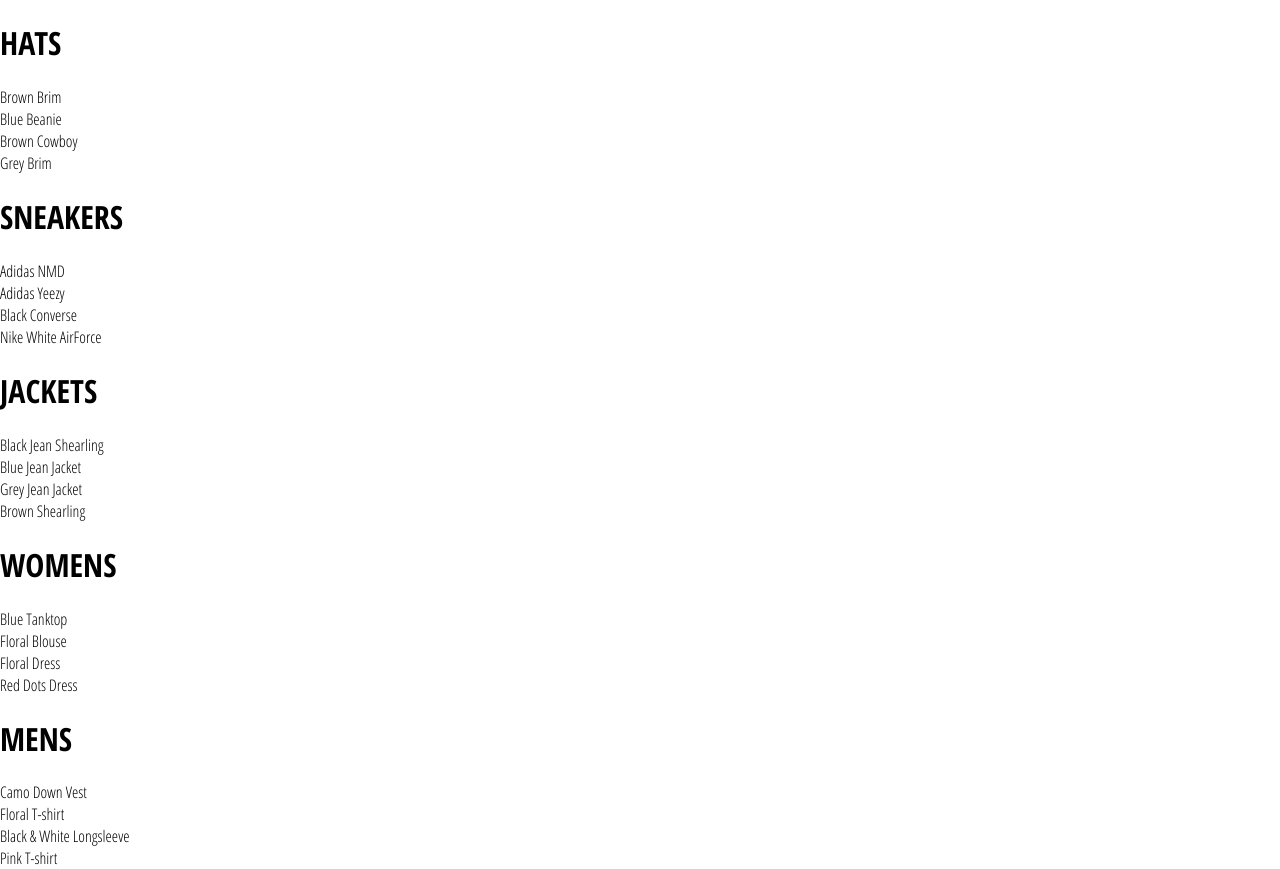
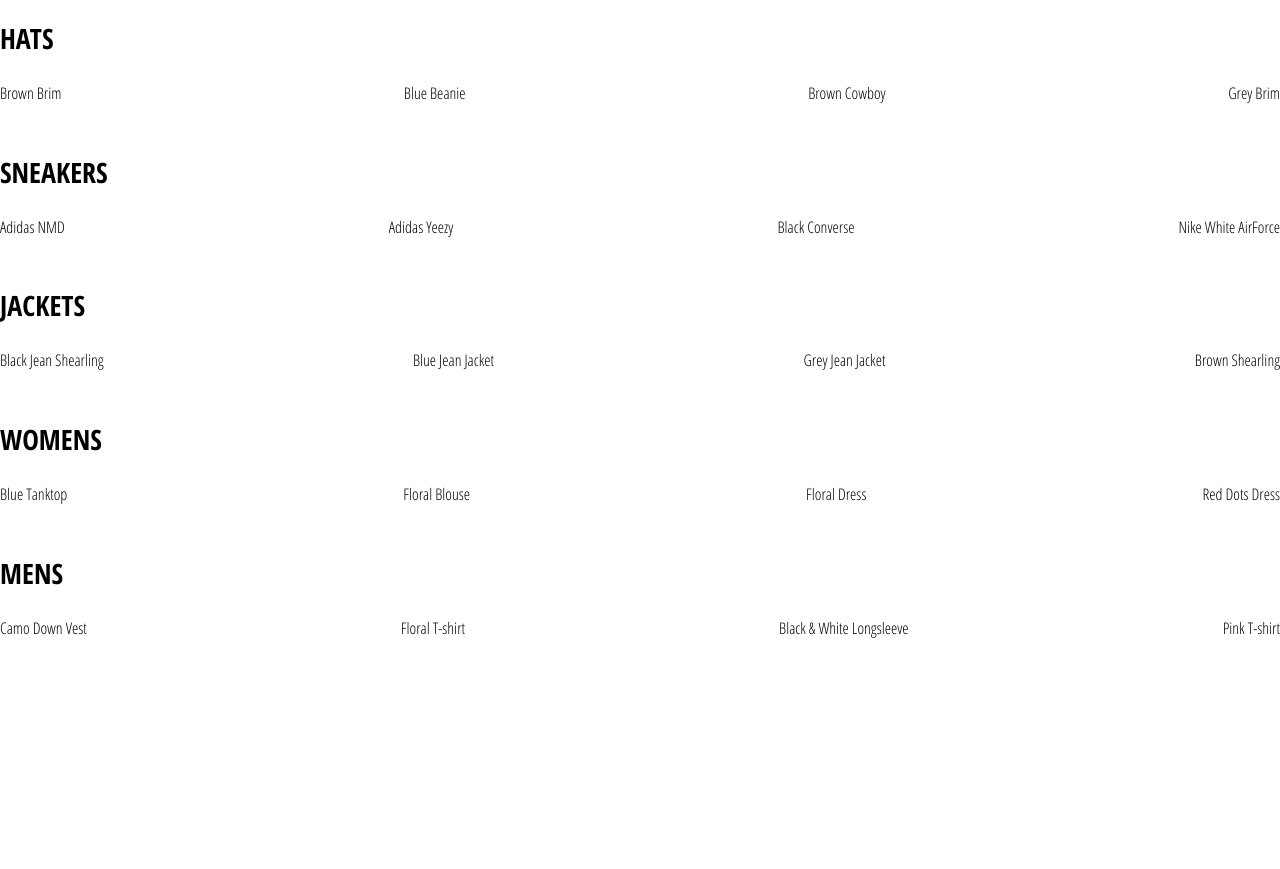
Before and after one commit to badjatya/bazzar, a React (Create React App) app: page /shop in a window 1280 px wide. After the commit the page ends 800 px from the top, so only its background shows below. Built offline with nearby package versions, Linux system fonts and the light colour scheme.

Commit message:
collection-preview styles

```diff
--- a/src/components/collection-preview/collection-preview.component.jsx
+++ b/src/components/collection-preview/collection-preview.component.jsx
@@ -1,4 +1,6 @@
 import React from 'react'
+
+import "./collection-preview.styles.scss"
 
 const CollectionPreview = ({title, items}) => (
     <div className="collection-preview" >
--- /dev/null
+++ b/src/components/collection-preview/collection-preview.styles.scss
@@ -0,0 +1,15 @@
+.collection-preview {
+    display: flex;
+    flex-direction: column;
+    margin-bottom: 30px;
+
+    .title {
+      font-size: 28px;
+      margin-bottom: 25px;
+    }
+
+    .preview {
+      display: flex;
+      justify-content: space-between;
+    }
+  }
```
